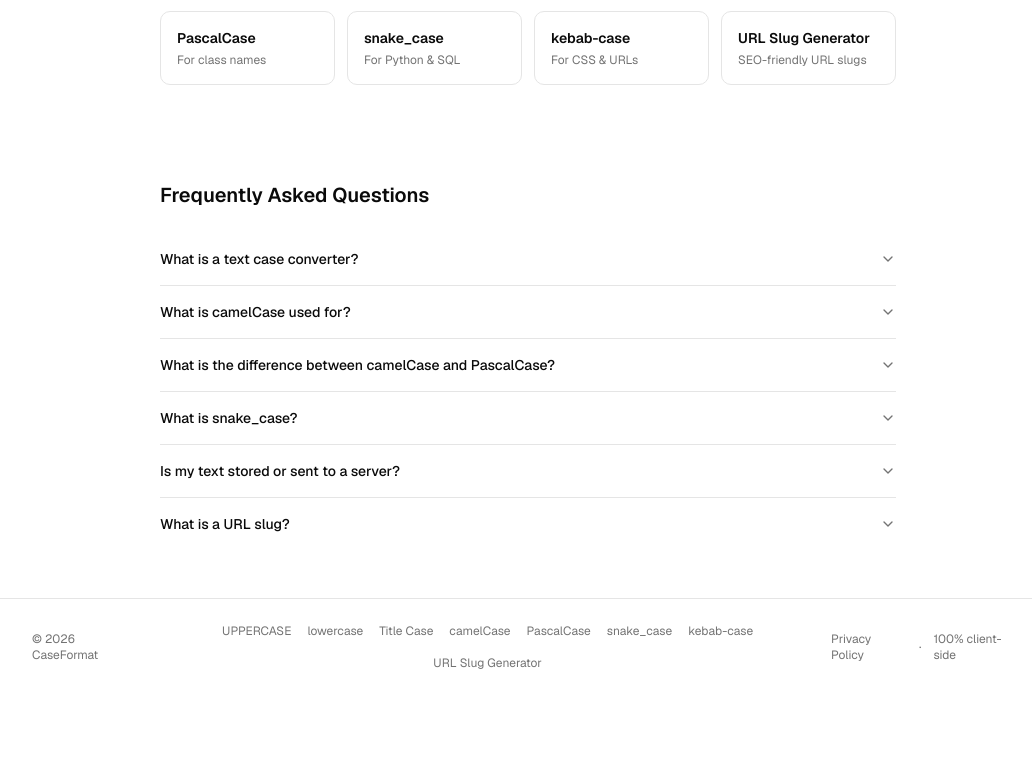
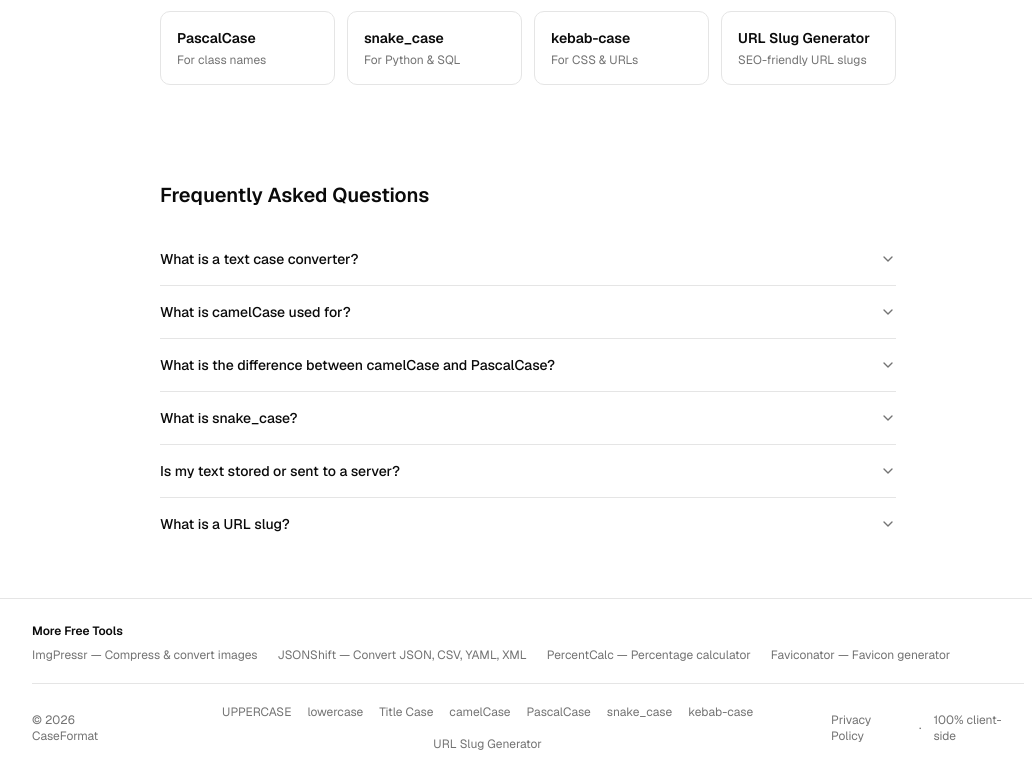
Before and after one commit to Kemalyavas/caseformat, a Next.js app: page / in a window 1280 px wide. Shown: the part 1018-1794 px from the top of the page, without its empty margins (112-1144 px from the left). Before the commit the page ends 1713 px from the top, so only its background shows below. Built offline with nearby package versions, Linux system fonts and the light colour scheme; no server answers.

Commit message:
Footer'a More Free Tools cross-linking eklendi

```diff
--- a/components/site-footer.tsx
+++ b/components/site-footer.tsx
@@ -31,10 +31,28 @@ export function ToolsGrid() {
   )
 }
 
+const MORE_TOOLS = [
+  { href: "https://imgpressr.com", title: "ImgPressr", desc: "Compress & convert images" },
+  { href: "https://jsonshift.com", title: "JSONShift", desc: "Convert JSON, CSV, YAML, XML" },
+  { href: "https://thepercentcalc.com", title: "PercentCalc", desc: "Percentage calculator" },
+  { href: "https://faviconator.com", title: "Faviconator", desc: "Favicon generator" },
+]
+
 export function SiteFooter() {
   return (
     <footer className="border-t border-border">
-      <div className="mx-auto flex w-full max-w-5xl flex-col items-center justify-between gap-4 px-4 py-6 sm:flex-row">
+      <div className="mx-auto w-full max-w-5xl px-4 py-6">
+        <div className="mb-5 pb-5 border-b border-border">
+          <p className="text-xs font-semibold text-foreground mb-2">More Free Tools</p>
+          <div className="flex flex-wrap gap-x-5 gap-y-1">
+            {MORE_TOOLS.map((t) => (
+              <a key={t.href} href={t.href} target="_blank" rel="noopener noreferrer" className="text-xs text-muted-foreground hover:text-foreground transition-colors">
+                {t.title} — {t.desc}
+              </a>
+            ))}
+          </div>
+        </div>
+        <div className="flex flex-col items-center justify-between gap-4 sm:flex-row">
         <p className="text-xs text-muted-foreground">
           &copy; {new Date().getFullYear()} CaseFormat
         </p>
@@ -61,6 +79,7 @@ export function SiteFooter() {
             100% client-side
           </p>
         </div>
+        </div>
       </div>
     </footer>
   )
```
